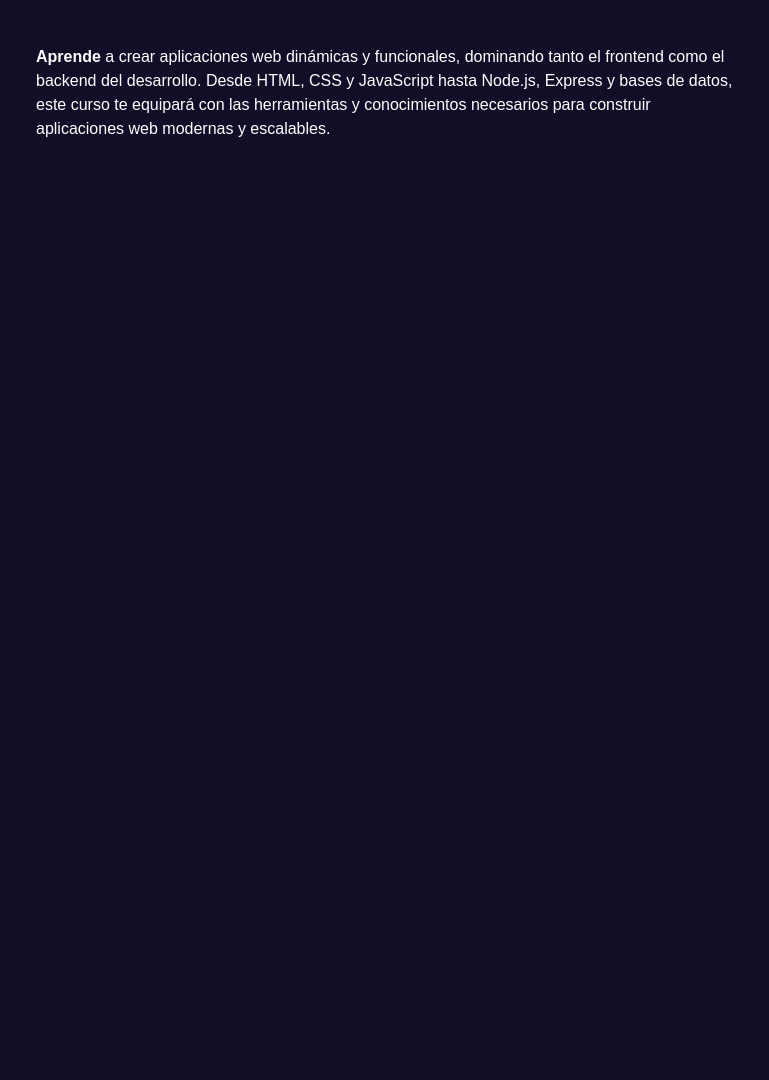
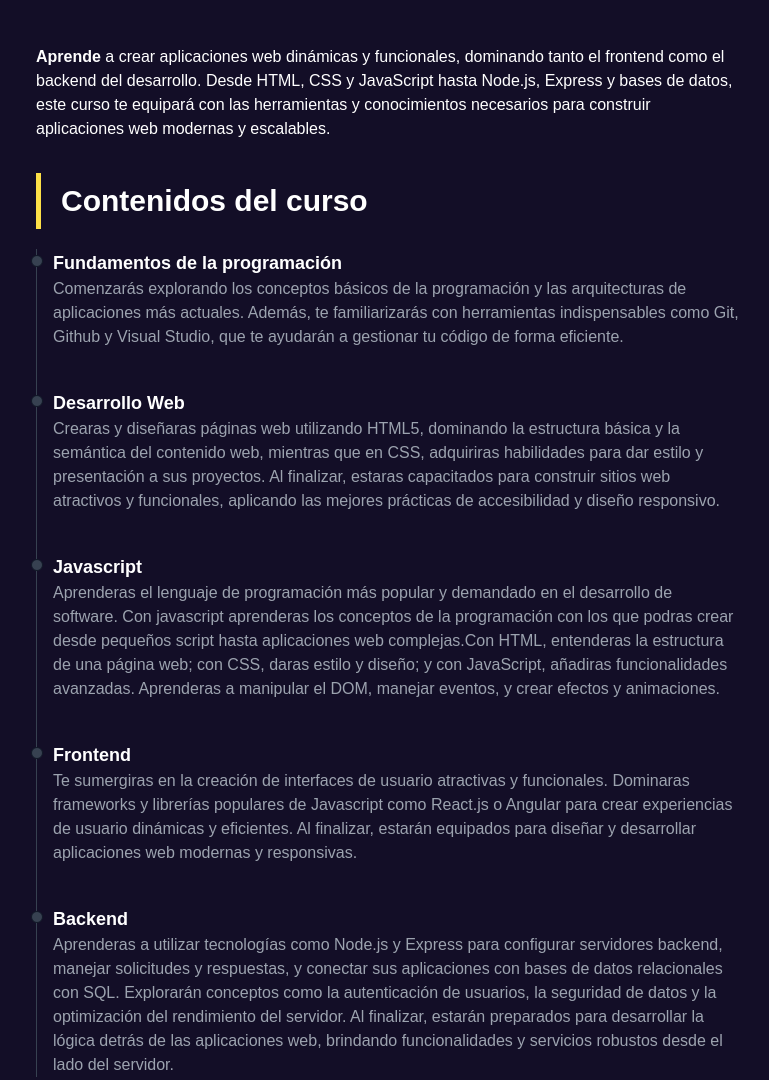
Before and after one commit to matiaslenci/curso-programacion, an Astro site: page / in a window 1280 px wide. Shown: the part 573-1653 px from the top of the page, without its empty margins (252-1021 px from the left). Before the commit the page ends 848 px from the top, so only its background shows below. Built offline with nearby package versions, Linux system fonts and the light colour scheme; Astro itself is replaced by a stand-in of ours.

Commit message:
add tema section

```diff
--- a/src/components/Header.astro
+++ b/src/components/Header.astro
@@ -1,25 +1,22 @@
-<section class="mb-8">
 <header class="my-12 block">
   <h1
     class="font-bold text-text-heading text-center text-4xl md:text-5xl pt-4 pb-2 overflow-hidden"
   >
-      <span
-        class="bg-gradient-to-bl bg-no-repeat bg-bottom bg-[length:90%_40%]
-            from-primary-blue to-primary-blue from-primary-blue/20 to-primary-blue/70 [text-wrap:balance] text-yellow-300"
-      >
-        <span class="text-white">Curso de desarrollo web</span><br class="md:block hidden"/> Full Stack
+    <span class="text-yellow-300">
+      <span class="text-white">Curso de desarrollo web</span><br
+        class="md:block hidden"
+      /> Full Stack
     </span>
   </h1>
   <img src="/assets/programmer.jpg" alt="imagen de un programador" />
 </header>
 
 <div>
-    <p class="mb-24">
+  <p class="mb-8">
     <strong class="font-bold">Aprende</strong> a crear aplicaciones web dinámicas
-      y funcionales, dominando tanto el frontend como el backend del desarrollo.
-      Desde HTML, CSS y JavaScript hasta Node.js, Express y bases de datos, este
-      curso te equipará con las herramientas y conocimientos necesarios para construir
-      aplicaciones web modernas y escalables.
+    y funcionales, dominando tanto el frontend como el backend del desarrollo. Desde
+    HTML, CSS y JavaScript hasta Node.js, Express y bases de datos, este curso te
+    equipará con las herramientas y conocimientos necesarios para construir aplicaciones
+    web modernas y escalables.
   </p>
 </div>
-</section>
--- /dev/null
+++ b/src/components/Theme.astro
@@ -0,0 +1,49 @@
+---
+const TEMAS = [
+  {
+    title:'Fundamentos de la programación',
+    description:'Comenzarás explorando los conceptos básicos de la programación y las arquitecturas de aplicaciones más actuales. Además, te familiarizarás con herramientas indispensables como Git, Github y Visual Studio, que te ayudarán a gestionar tu código de forma eficiente.'
+  },
+  {
+    title:'Desarrollo Web',
+    description:'Crearas y diseñaras páginas web utilizando HTML5, dominando la estructura básica y la semántica del contenido web, mientras que en CSS, adquiriras habilidades para dar estilo y presentación a sus proyectos. Al finalizar, estaras capacitados para construir sitios web atractivos y funcionales, aplicando las mejores prácticas de accesibilidad y diseño responsivo.',
+  },
+  {
+    title:'Javascript',
+    description:'Aprenderas el lenguaje de programación más popular y demandado en el desarrollo de software. Con javascript aprenderas los conceptos de la programación con los que podras crear desde pequeños script hasta aplicaciones web complejas.Con HTML, entenderas la estructura de una página web; con CSS, daras estilo y diseño; y con JavaScript, añadiras funcionalidades avanzadas. Aprenderas a manipular el DOM, manejar eventos, y crear efectos y animaciones.',
+  },
+  {
+    title:'Frontend',
+    description:'Te sumergiras en la creación de interfaces de usuario atractivas y funcionales.  Dominaras frameworks y librerías populares de Javascript como React.js o Angular para crear experiencias de usuario dinámicas y eficientes. Al finalizar, estarán equipados para diseñar y desarrollar aplicaciones web modernas y responsivas.',
+  },
+  {
+    title:'Backend',
+    description:'Aprenderas a utilizar tecnologías como Node.js y Express para configurar servidores backend, manejar solicitudes y respuestas, y conectar sus aplicaciones con bases de datos relacionales con SQL. Explorarán conceptos como la autenticación de usuarios, la seguridad de datos y la optimización del rendimiento del servidor. Al finalizar, estarán preparados para desarrollar la lógica detrás de las aplicaciones web, brindando funcionalidades y servicios robustos desde el lado del servidor.',
+  },
+]
+---
+
+<ol class="relative border-s border-gray-700">
+{
+  TEMAS.map((tema,index)=>(
+
+    <li class="mb-10 ms-4">
+    <div
+      class="absolute w-3 h-3 rounded-full mt-1.5 -start-1.5 border border-gray-900 bg-gray-700"
+    >
+    </div>
+
+    <h3 class="text-lg font-semibold text-white">
+     {tema.title}
+    </h3>
+    <p class="text-base font-normal text-gray-400">
+     {tema.description}
+    </p>
+  </li>
+
+
+  ))
+}
+
+
+</ol>
--- /dev/null
+++ b/src/components/ThemeLine.astro
@@ -0,0 +1,17 @@
+---
+import Theme from "./Theme.astro";
+---
+
+<section class="mb-8">
+  <blockquote class="pb-6">
+    <h2 class="text-3xl font-bold">Contenidos del curso</h2>
+  </blockquote>
+  <Theme/>
+</section>
+<style>
+  blockquote {
+    border-left: 5px solid rgb(253 224 71 / var(--tw-text-opacity));
+    margin: 20px 0;
+    padding: 10px 20px;
+  }
+</style>
--- a/src/pages/index.astro
+++ b/src/pages/index.astro
@@ -1,6 +1,7 @@
 ---
 import "@fontsource-variable/space-grotesk";
 import Header from "../components/Header.astro";
+import ThemeLine from "../components/ThemeLine.astro";
 ---
 
 <html lang="en">
@@ -13,6 +14,7 @@ import Header from "../components/Header.astro";
   </head>
   <body class="max-w-3xl mx-auto min-h-screen px-6 sm:px-8  text-white">
 	<Header/>
+  <ThemeLine/>
   </body>
 
   <style is:global>
```
Lines whose indentation alone changed are shown as unchanged.
